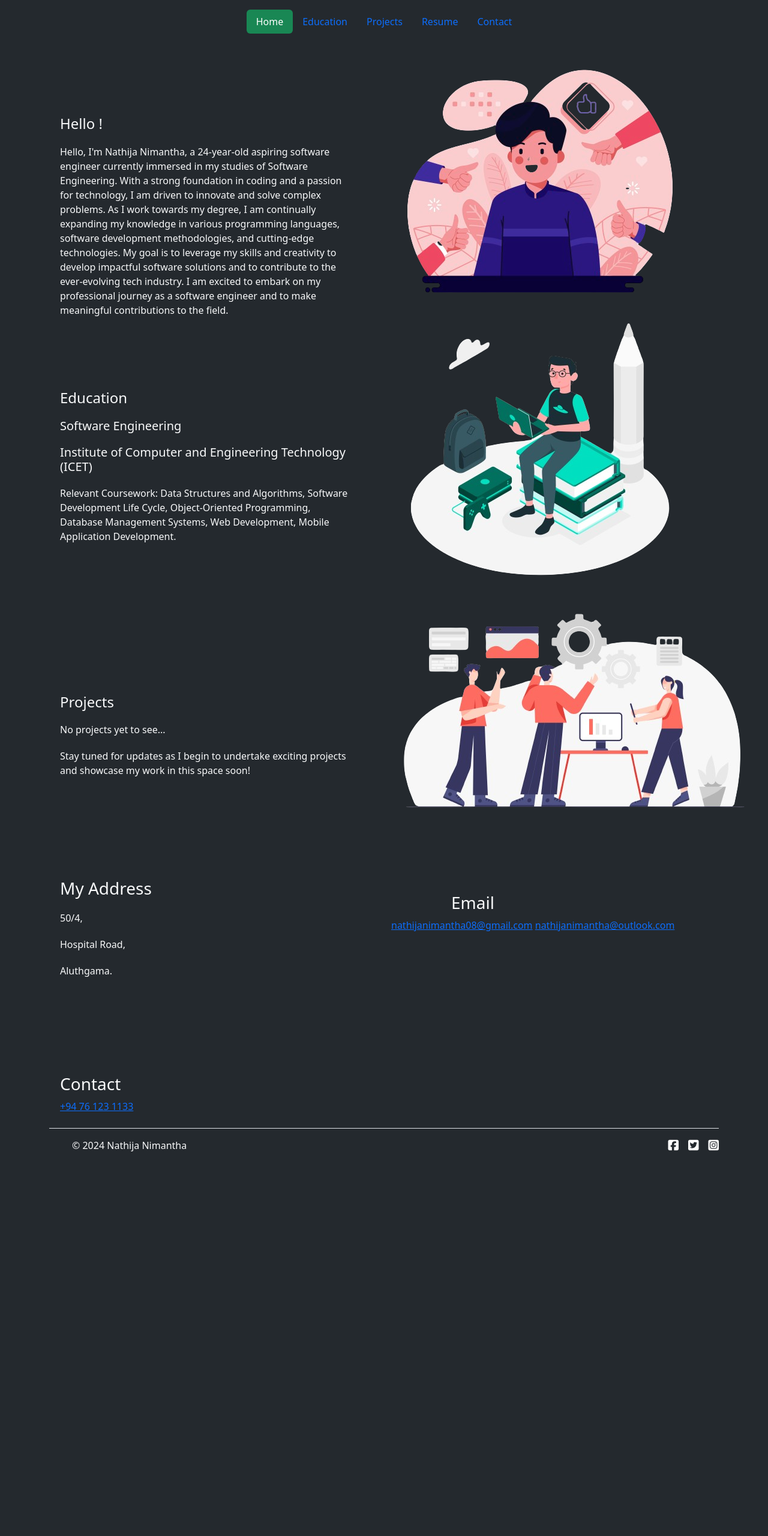
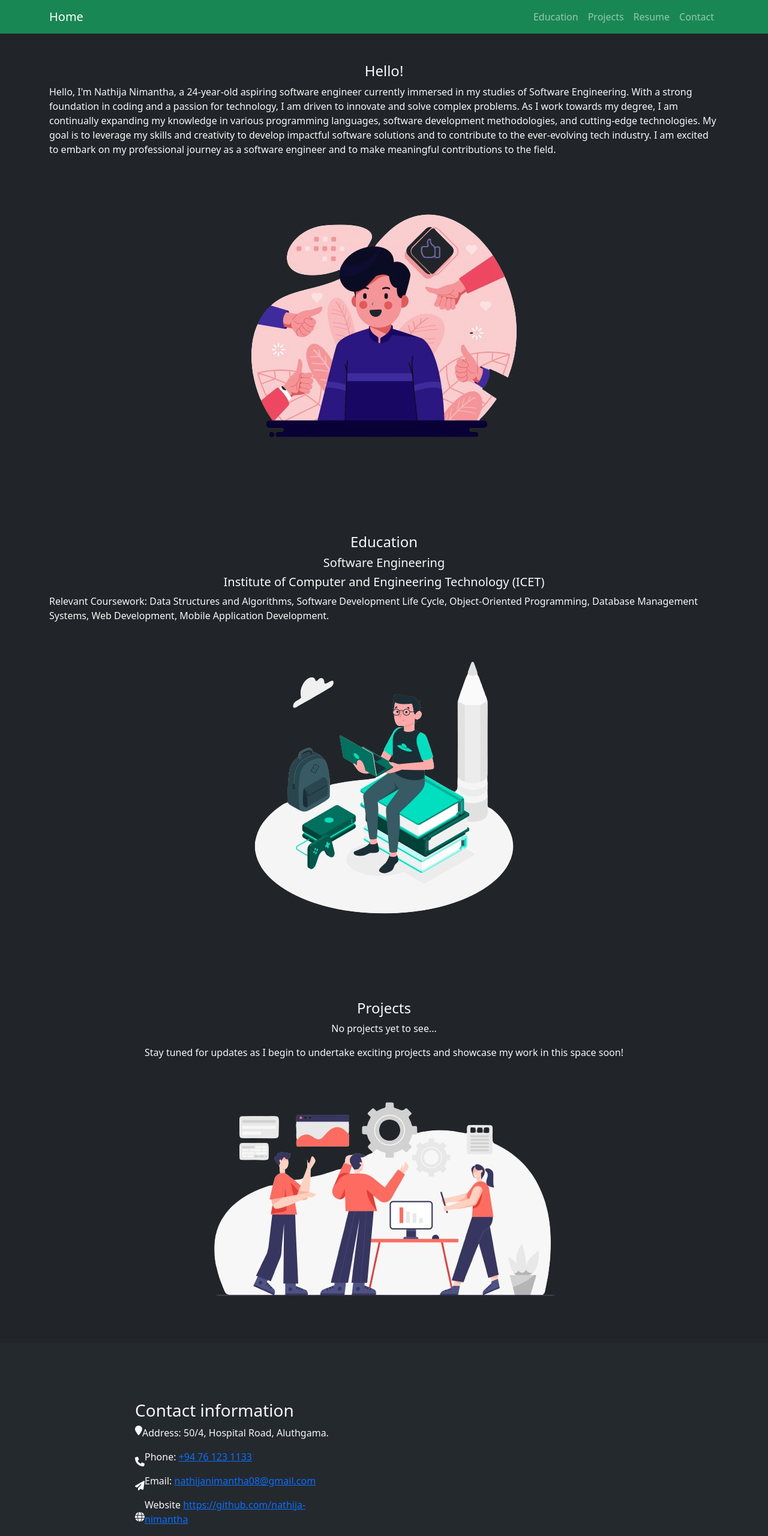
Before and after one commit to nathija-nimantha/myPortfolio, a plain HTML site: page index.html in a window 1280 px wide. Shown: the top 2560 px of the page at 60% size. Before the commit the page ends 1961 px from the top, so only its background shows below. Drawn offline with nearby package versions, Linux system fonts and the light colour scheme.

Commit message:
Fixed: Responsive for any device

```diff
--- a/index.html
+++ b/index.html
@@ -1,5 +1,6 @@
 <!DOCTYPE html>
 <html lang="en">
+
 <head>
     <meta charset="UTF-8">
     <meta name="viewport" content="width=device-width, initial-scale=1.0">
@@ -12,80 +13,135 @@
         integrity="sha512-SnH5WK+bZxgPHs44uWIX+LLJAJ9/2PkPKZ5QiAj6Ta86w+fsb2TkcmfRyVX3pBnMFcV7oQPJkl9QevSCWr3W6A=="
         crossorigin="anonymous" referrerpolicy="no-referrer" />
 </head>
+
 <body>
     <!-- header -->
+    <nav class="navbar navbar-expand-lg navbar-dark bg-success">
         <div class="container">
-        <header class="d-flex justify-content-center py-3">
-            <ul class="nav nav-pills">
-                <li class="nav-item"><a href="index.html#about" class="nav-link active bg-success"
-                        aria-current="page">Home</a></li>
-                <li class="nav-item"><a href="index.html#education" class="nav-link">Education</a></li>
-                <li class="nav-item"><a href="index.html#projects" class="nav-link">Projects</a></li>
-                <li class="nav-item"><a href="#" class="nav-link">Resume</a></li>
-                <li class="nav-item"><a href="index.html#contact" class="nav-link">Contact</a></li>
-        </header>
+            <a class="navbar-brand" href="#about">Home</a>
+            <button class="navbar-toggler" type="button" data-bs-toggle="collapse" data-bs-target="#navbarNav"
+                aria-controls="navbarNav" aria-expanded="false" aria-label="Toggle navigation">
+                <span class="navbar-toggler-icon"></span>
+            </button>
+            <div class="collapse navbar-collapse" id="navbarNav">
+                <ul class="navbar-nav ms-auto">
+                    <li class="nav-item">
+                        <a class="nav-link" href="#education">Education</a>
+                    </li>
+                    <li class="nav-item">
+                        <a class="nav-link" href="#projects">Projects</a>
+                    </li>
+                    <li class="nav-item">
+                        <a class="nav-link" href="#">Resume</a>
+                    </li>
+                    <li class="nav-item">
+                        <a class="nav-link" href="#contact">Contact</a>
+                    </li>
+                </ul>
             </div>
+        </div>
+    </nav>
 
     <!-- about me -->
-    <section id="about"></section>
-    <h4 class="text-light texth4">Hello !</h4>
-    <p class="text-light textp">Hello, I'm Nathija Nimantha, a 24-year-old aspiring software engineer currently immersed
+    <section id="about" class="container-fluid py-5 bg-dark">
+        <div class="container d-flex flex-column align-items-center">
+            <h4 class="text-light">Hello!</h4>
+            <p class="text-light">Hello, I'm Nathija Nimantha, a 24-year-old aspiring software engineer currently
+                immersed
                 in my studies of
-        Software Engineering. With a strong foundation in coding and a passion for technology, I am driven to innovate
-        and solve complex problems. As I work towards my degree, I am continually expanding my knowledge in various
-        programming languages, software development methodologies, and cutting-edge technologies. My goal is to leverage
-        my skills and creativity to develop impactful software solutions and to contribute to the ever-evolving tech
-        industry. I am excited to embark on my professional journey as a software engineer and to make meaningful
+                Software Engineering. With a strong foundation in coding and a passion for technology, I am driven to
+                innovate
+                and solve complex problems. As I work towards my degree, I am continually expanding my knowledge in
+                various
+                programming languages, software development methodologies, and cutting-edge technologies. My goal is to
+                leverage
+                my skills and creativity to develop impactful software solutions and to contribute to the ever-evolving
+                tech
+                industry. I am excited to embark on my professional journey as a software engineer and to make
+                meaningful
                 contributions to the field.</p>
-    <img class="position-absolute translate-middle-y aboutimg" src="img/about.png" alt="">
+            <img class="mt-3" src="img/about.png" alt="">
+        </div>
+    </section>
 
     <!-- Education -->
-    <section id="education"></section>
-    <h4 class="text-light texth4">Education</h4>
-    <h5 class="text-light textp">Software Engineering</h5>
-    <h5 class="text-light textp">Institute of Computer and Engineering Technology (ICET)</h5>
-    <p class="text-light textp">Relevant Coursework: Data Structures and Algorithms, Software Development Life Cycle,
+    <section id="education" class="container-fluid py-5 bg-dark">
+        <div class="container d-flex flex-column align-items-center">
+            <h4 class="text-light">Education</h4>
+            <h5 class="text-light">Software Engineering</h5>
+            <h5 class="text-light">Institute of Computer and Engineering Technology (ICET)</h5>
+            <p class="text-light">Relevant Coursework: Data Structures and Algorithms, Software Development Life
+                Cycle,
                 Object-Oriented
                 Programming, Database Management Systems, Web Development, Mobile Application Development.</p>
-    <img class="position-absolute translate-middle-y imgedu" src="img/education.png" alt="">
+            <img class="mt-3" src="img/education.png" alt="">
+        </div>
+    </section>
 
     <!-- Projects -->
-    <section id="projects"></section>
-    <h4 class="text-light textprojects">Projects</h4>
-    <p class="text-light textp">No projects yet to see...</p>
-    <p class="text-light textp">Stay tuned for updates as I begin to undertake exciting projects and showcase my work in
+    <section id="projects" class="container-fluid py-5 bg-dark">
+        <div class="container">
+            <h4 class="text-light text-center">Projects</h4>
+            <p class="text-light text-center">No projects yet to see...</p>
+            <p class="text-light text-center">Stay tuned for updates as I begin to undertake exciting projects and
+                showcase my work in
                 this space soon!</p>
-    <img class="position-absolute translate-middle-y imgproj" src="img/projects.png" alt="">
+            <img class="img-fluid mx-auto d-block" src="img/projects.png" alt="">
+        </div>
+    </section>
 
     <!-- Contact -->
-    <section id="contact"></section>
-    <div class="row mt-5">
-        <div class="col-md-6 d-flex text-light">
-            <div class="info-box">
-                <i class="bx bx-map"></i>
-                <h3 class="texth4">My Address</h3>
-                <p class="textp">50/4,</p>
-                <p class="textp2">Hospital Road,</p>
-                <p class="textp">Aluthgama.</p>
+    <section id="contact" class="container-fluid py-5">
+        <div class="container">
+            <div class="row justify-content-center text-light">
+                <div class="col-lg-10">
+                    <div class="wrapper">
+                        <div class="row no-gutters">
+                            <div class="col-md-6 d-flex align-items-stretch">
+                                <div class="info-wrap w-100 p-md-5 p-4 py-5 img">
+                                    <h3>Contact information</h3>
+                                    <div class="dbox w-100 d-flex align-items-start">
+                                        <div class="icon d-flex align-items-center justify-content-center">
+                                            <span class="fa fa-map-marker"></span>
+                                        </div>
+                                        <div class="text pl-3">
+                                            <p><span>Address:</span> 50/4, Hospital Road, Aluthgama.
+                                            </p>
                                         </div>
                                     </div>
-        <div class="col-md-6 mt-4 d-flex align-items-stretch text-light">
-            <div class="info-box">
-                <i class="bx bx-envelope"></i>
-                <h3 class="texth4">Email</h3>
-                <a href="mailto:nathijanimantha08@gmail.com">nathijanimantha08@gmail.com</a>
-                <a href="mailto:nathijanimantha@outlook.com">nathijanimantha@outlook.com</a>
+                                    <div class="dbox w-100 d-flex align-items-center">
+                                        <div class="icon d-flex align-items-center justify-content-center">
+                                            <span class="fa fa-phone"></span>
+                                        </div>
+                                        <div class="text pl-3">
+                                            <p><span>Phone:</span> <a href="tel://1234567920">+94 76 123 1133</a></p>
                                         </div>
                                     </div>
-        <div class="col-md-6 mt-4 d-flex align-items-stretch text-light">
-            <div class="info-box">
-                <i class="bx bx-phone-call"></i>
-                <h3 class="texth4">Contact</h3>
-                <a class="textp2" href="tel:+94761231133">+94 76 123 1133</a>
+                                    <div class="dbox w-100 d-flex align-items-center">
+                                        <div class="icon d-flex align-items-center justify-content-center">
+                                            <span class="fa fa-paper-plane"></span>
+                                        </div>
+                                        <div class="text pl-3">
+                                            <p><span>Email:</span> <a
+                                                    href="mailto:info@yoursite.com">nathijanimantha08@gmail.com</a></p>
+                                        </div>
+                                    </div>
+                                    <div class="dbox w-100 d-flex align-items-center">
+                                        <div class="icon d-flex align-items-center justify-content-center">
+                                            <span class="fa fa-globe"></span>
+                                        </div>
+                                        <div class="text pl-3">
+                                            <p><span>Website</span> <a href="#">https://github.com/nathija-nimantha</a></p>
                                         </div>
                                     </div>
                                 </div>
-
+                            </div>
+                        </div>
+                    </div>
+                </div>
+            </div>
+        </div>
+    </section>
     <!-- footer -->
     <div class="container">
         <footer class="d-flex flex-wrap justify-content-between align-items-center py-3 my-4 border-top">
@@ -98,17 +154,18 @@
                 <span class="mb-3 mb-md-0 text-light">&copy; 2024 Nathija Nimantha</span>
             </div>
             <ul class="nav col-md-4 justify-content-end list-unstyled d-flex">
-                <li class="ms-3"><a class="text-body-secondary" href="https://facebook.com"><i
+                <li class="ms-3"><a class="text-body-secondary" href="https://facebook.com"><i - -
                             class="fa-brands fa-square-facebook fa-lg" style="color: #ffffff;"></i></a></li>
-                <li class="ms-3"><a class="text-body-secondary" href="https://twitter.com"><i
+                <li class="ms-3"><a class="text-body-secondary" href="https://twitter.com"><i - -
                             class="fa-brands fa-square-twitter fa-lg" style="color: #ffffff;"></i></a></li>
-                <li class="ms-3"><a class="text-body-secondary" href="https://facebook.com/"><i
+                <li class="ms-3"><a class="text-body-secondary" href="https://facebook.com/"><i - -
                             class="fa-brands fa-square-instagram fa-lg" style="color: #ffffff;"></i></a></li>
             </ul>
         </footer>
     </div>
-    <script src="https://cdn.jsdelivr.net/npm/bootstrap@5.3.3/dist/js/bootstrap.bundle.min.js"
-        integrity="sha384-YvpcrYf0tY3lHB60NNkmXc5s9fDVZLESaAA55NDzOxhy9GkcIdslK1eN7N6jIeHz"
+    <script src="https://cdn.jsdelivr.net/npm/bootstrap@5.3.3/dist/js/bootstrap.bundle.min.js" - -
+        integrity="sha384-YvpcrYf0tY3lHB60NNkmXc5s9fDVZLESaAA55NDzOxhy9GkcIdslK1eN7N6jIeHz" - -
         crossorigin="anonymous"></script>
 </body>
+
 </html>
```
Also changed, not shown: style.css (+43 -0 lines). Lines whose indentation alone changed are shown as unchanged.
